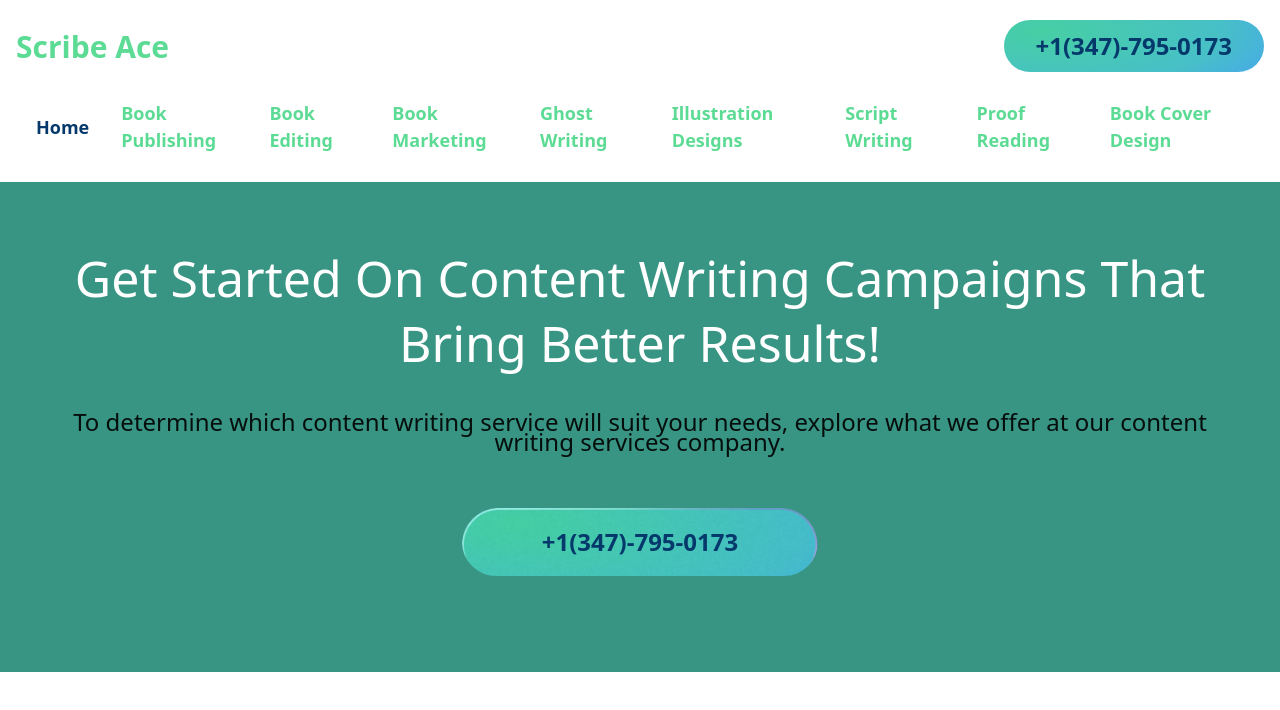
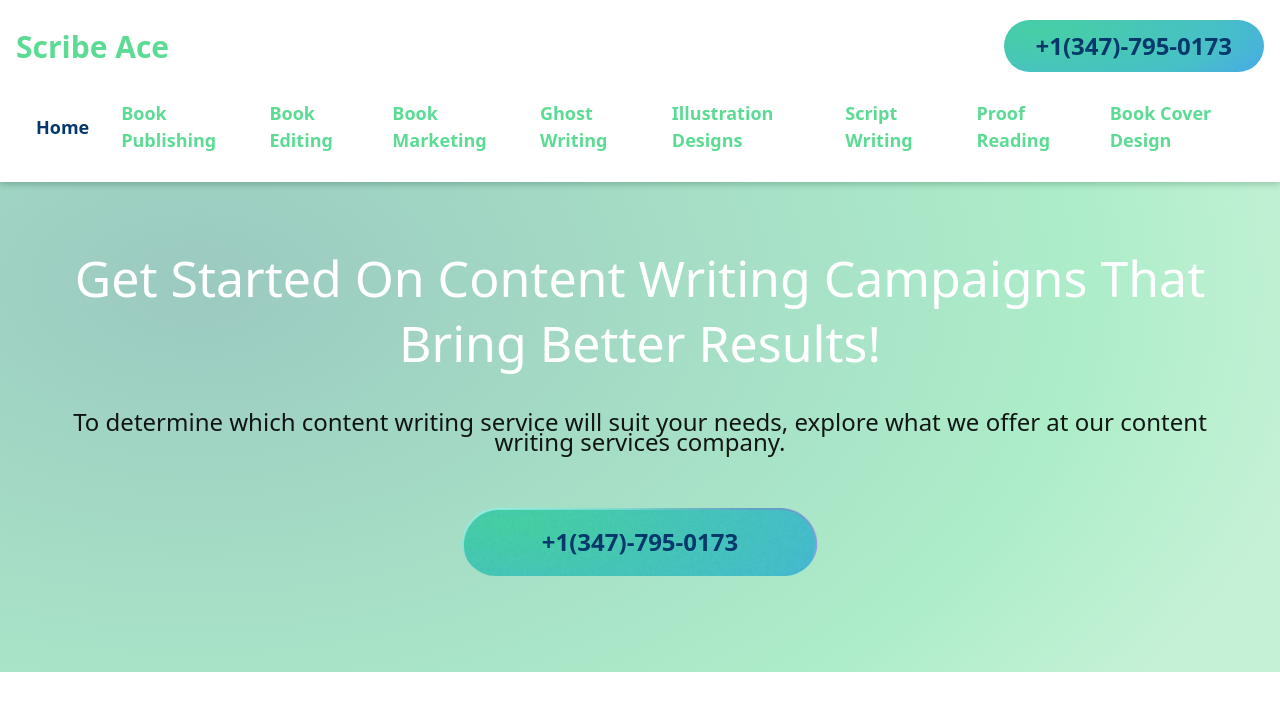
Before and after one commit to Saadi-Yip/scribe-ace, a Next.js app: page / in a window 1280 px wide. Shown: the top 710 px of the page. Built offline with nearby package versions, Linux system fonts and the light colour scheme.

Commit message:
add gradient

```diff
--- a/components/global/cta/index.tsx
+++ b/components/global/cta/index.tsx
@@ -1,7 +1,7 @@
 
 const Cta = () => {
     return(
-      <section className="body-font bg-[#389583] w-full">
+      <section className="body-font testimonials-bg w-full">
       <div className=" mx-auto">
         <div className="flex flex-col text-center  mb-14 ">
           <p className="xl:text-4xl lg:text-2xl  md:text-xl lg:font-medium text-xl font-medium title-font md:mb-4 mb-7 text-color-secondary mt-16 px-4 leading-8">Get Started On Content Writing Campaigns That Bring Better Results!
--- a/styles/globals.css
+++ b/styles/globals.css
@@ -11,6 +11,14 @@
    .bg{
     background: radial-gradient(90.16% 143.01% at 15.32% 21.04%, #47CFA4 0%, #47BFC8 77.08%, #47B0DF 100%);
    }
+   .testimonials-bg {
+      background: radial-gradient(
+        90.16% 143.01% at 15.32% 21.04%,
+        rgba(56, 149, 131, 0.5) 0%,
+        rgba(92, 219, 148, 0.5) 77.08%,
+        rgba(141, 228, 175, 0.5) 100%
+      );
+    }
 }
 @layer utilities{
 
```
